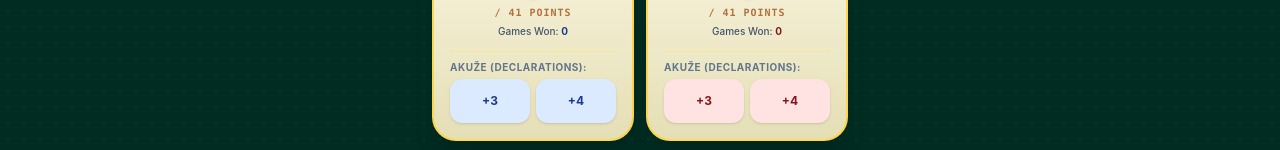
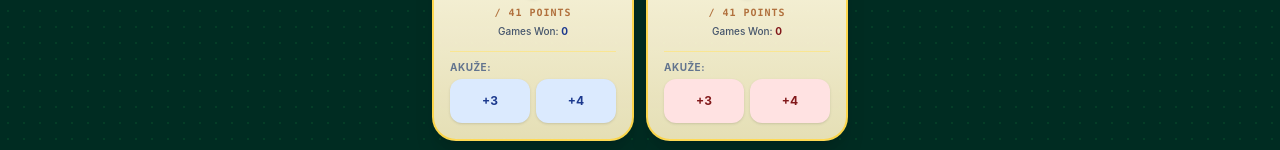
Before and after one commit to dodai092/tressette-scorekeeper, a React (Vite) app in the folder app/: page / in a window 1280 px wide. Shown: the part 317-467 px from the top of the page. Built offline with nearby package versions, Linux system fonts and the light colour scheme.

Commit message:
Drop English translation from Akuže label
"Akuže" reads fine on its own — no need to gloss it as "(Declarations)".

```diff
--- a/app/src/games/TresetaBoard.jsx
+++ b/app/src/games/TresetaBoard.jsx
@@ -238,7 +238,7 @@ export default function TresetaBoard({
             { value: 3, bottom: "+3" },
             { value: 4, bottom: "+4" },
           ]}
-          quickAddHeading="Akuže (Declarations):"
+          quickAddHeading="Akuže:"
         />
         <TeamCard
           icon="🍷"
@@ -256,7 +256,7 @@ export default function TresetaBoard({
             { value: 3, bottom: "+3" },
             { value: 4, bottom: "+4" },
           ]}
-          quickAddHeading="Akuže (Declarations):"
+          quickAddHeading="Akuže:"
         />
       </div>
 
```
